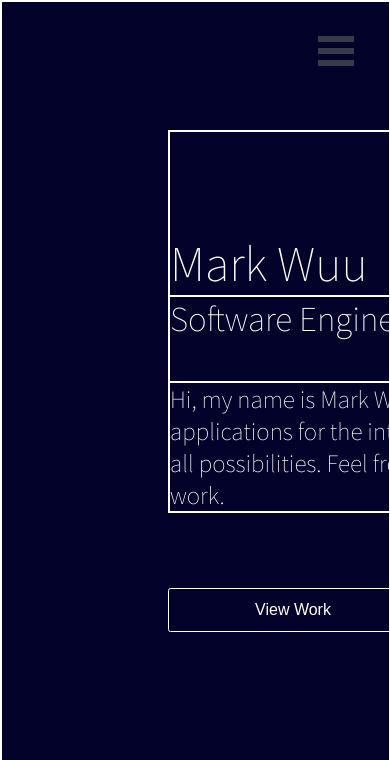
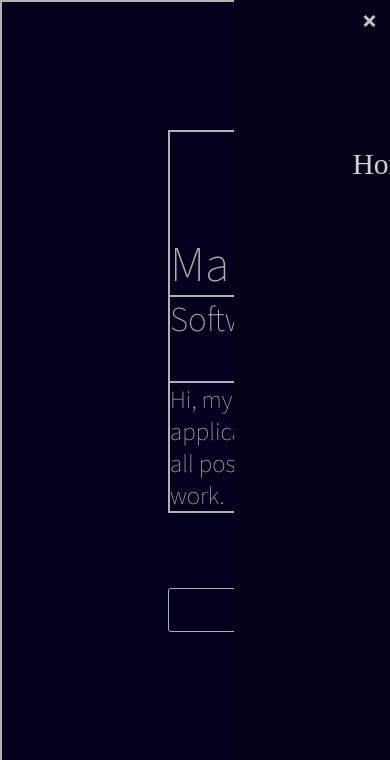
Before and after one commit to markwuu/home-page, a Gatsby site: page / in a window 390 px wide. Both pictures are taken after a click on the button "View Work". Shown: the top 760 px of the page. Built offline with nearby package versions, Linux system fonts and the light colour scheme; Gatsby itself is replaced by a stand-in of ours.

Commit message:
Connected view work button with hamburger menu

```diff
--- a/src/components/Sidebar.js
+++ b/src/components/Sidebar.js
@@ -1,79 +1,77 @@
 import React from "react"
 import Menu from "react-burger-menu/lib/menus/slide"
-import styled from "styled-components"
 import ainafinda from "../../assets/ainafinda.png"
 import bookfinder from "../../assets/bookfinder.png"
 
-const StyledBurgerMenu = styled.div`
-  .bm-burger-button {
-    position: fixed;
-    width: 36px;
-    height: 30px;
-    right: 36px;
-    top: 36px;
-  }
-  .bm-burger-bars {
-    background: #373a47;
-  }
-  .bm-item {
-    text-align: center;
-    display: inline-block;
-    text-decoration: none;
-    margin-bottom: 5vh;
-    color: #d1d1d1;
-    transition: color 0.2s;
-  }
-  .bm-cross-button {
-    height: 25px;
-    width: 25px;
-  }
-  .bm-cross {
-    background: #bdc3c7;
-  }
-  .bm-item:hover {
-    display: inline-block;
-  }
+var styles = {
+  bmBurgerButton: {
+    position: "fixed",
+    width: "36px",
+    height: "30px",
+    right: "36px",
+    top: "36px",
+  },
+  bmBurgerBars: {
+    background: "#373a47",
+  },
+  bmItem: {
+    textAlign: "center",
+    display: "inline-block",
+    textDecoration: "none",
+    marginBottom: "5vh",
+    color: "#d1d1d1",
+    transition: "color 0.2s",
+  },
+  bmCrossButton: {
+    height: "25px",
+    width: "25px",
+  },
+  bmCross: {
+    background: "#bdc3c7",
+  },
+  // bm-item:hover: {
+  //   display: 'inline-block'
+  // },
 
-  .bm-menu-wrap {
-    position: fixed;
-    height: 100%;
-  }
-  .bm-menu {
-    background: #000016;
-    padding: 2.5em 1.5em 0;
-    font-size: 1.85em;
-  }
-  .bm-item-list {
-    color: #b8b7ad;
-    padding: 2.5em;
-  }
-  .bm-overlay {
-    background: rgba(0, 0, 0, 0.3);
-  }
-`
-
+  bmMenuWrap: {
+    position: "fixed",
+    height: "100%",
+  },
+  bmMenu: {
+    background: "#000016",
+    padding: "2.5em 1.5em 0",
+    fontSize: "1.85em",
+  },
+  bmItemList: {
+    color: "#b8b7ad",
+    padding: "2.5em",
+  },
+  bmOverlay: {
+    background: "rgba(0, 0, 0, 0.3)",
+  },
+}
 export default () => (
-  <StyledBurgerMenu>
-    <Menu right disableAutoFocus width="40%">
+  <React.Fragment>
+    <Menu styles={styles} right disableAutoFocus width="40%">
       <div>
-        <img src={ainafinda} />
+        <img src={ainafinda} alt="" />
       </div>
       <div>
         Lorem ipsum dolor sit amet consectetur adipisicing elit. Asperiores,
         quod!
       </div>
       <div>
-        <img src={bookfinder} />
+        <img src={bookfinder} alt="" />
       </div>
       <div>
         Lorem ipsum dolor sit, amet consectetur adipisicing elit. Eius, magni?
       </div>
       <div>
-        <img src={bookfinder} />
+        <img src={bookfinder} alt="" />
       </div>
       <div>
         Lorem ipsum dolor sit, amet consectetur adipisicing elit. Eius, magni?
       </div>
     </Menu>
-  </StyledBurgerMenu>
+  </React.Fragment>
 )
--- /dev/null
+++ b/src/components/Sidebar.module.css
@@ -0,0 +1,53 @@
+.bm-burger-button {
+  position: fixed;
+  width: 36px;
+  height: 30px;
+  right: 36px;
+  top: 36px;
+}
+
+.bm-burger-bars {
+  background: #373a47;
+}
+
+.bm-item {
+  text-align: center;
+  display: inline-block;
+  text-decoration: none;
+  margin-bottom: 5vh;
+  color: #d1d1d1;
+  transition: color 0.2s;
+}
+
+.bm-cross-button {
+  height: 25px;
+  width: 25px;
+}
+
+.bm-cross {
+  background: #bdc3c7;
+}
+
+.bm-item:hover {
+  display: inline-block;
+}
+
+.bm-menu-wrap {
+  position: fixed;
+  height: 100%;
+}
+
+.bm-menu {
+  background: #000016;
+  padding: 2.5em 1.5em 0;
+  font-size: 1.85em;
+}
+
+.bm-item-list {
+  color: #b8b7ad;
+  padding: 2.5em;
+}
+
+.bm-overlay {
+  background: rgba(0, 0, 0, 0.3);
+}
--- a/src/components/UI/Button.js
+++ b/src/components/UI/Button.js
@@ -1,8 +1,8 @@
 import React from "react"
 import buttonStyles from "./Button.module.css"
 
-export default ({ children }) => (
-  <button className={buttonStyles.button}>
-  {children}
+export default ({ children, ...props }) => (
+  <button className={buttonStyles.button} {...props}>
+    {children}
   </button>
 )
--- /dev/null
+++ b/src/global.module.css
@@ -0,0 +1,53 @@
+.bm-burger-button {
+  position: fixed;
+  width: 36px;
+  height: 30px;
+  right: 36px;
+  top: 36px;
+}
+
+.bm-burger-bars {
+  background: #373a47;
+}
+
+.bm-item {
+  text-align: center;
+  display: inline-block;
+  text-decoration: none;
+  margin-bottom: 5vh;
+  color: #d1d1d1;
+  transition: color 0.2s;
+}
+
+.bm-cross-button {
+  height: 25px;
+  width: 25px;
+}
+
+.bm-cross {
+  background: #bdc3c7;
+}
+
+.bm-item:hover {
+  display: inline-block;
+}
+
+.bm-menu-wrap {
+  position: fixed;
+  height: 100%;
+}
+
+.bm-menu {
+  background: #000016;
+  padding: 2.5em 1.5em 0;
+  font-size: 1.85em;
+}
+
+.bm-item-list {
+  color: #b8b7ad;
+  padding: 2.5em;
+}
+
+.bm-overlay {
+  background: rgba(0, 0, 0, 0.3);
+}
--- a/src/pages/index.js
+++ b/src/pages/index.js
@@ -10,9 +10,82 @@ import Button from "../components/UI/Button"
 import Panel from "../components/UI/Panel"
 import Container from "../components/UI/Container"
 import Sidebar from "../components/Sidebar"
+import Menu from "react-burger-menu/lib/menus/slide"
 
-export default () => (
-  <React.Fragment>
+export default class HomePage extends React.Component {
+  constructor(props) {
+    super(props)
+    this.state = {
+      menuOpen: false,
+    }
+  }
+
+  handleStateChange(state) {
+    this.setState({ menuOpen: state.isOpen })
+  }
+
+  closeMenu() {
+    this.setState({ menuOpen: false })
+  }
+
+  toggleMenu() {
+    this.setState(state => ({ menuOpen: true }))
+  }
+
+  testClick() {
+    console.log("im working!")
+  }
+
+  render() {
+    var styles = {
+      bmBurgerButton: {
+        position: "fixed",
+        width: "36px",
+        height: "30px",
+        right: "36px",
+        top: "36px",
+      },
+      bmBurgerBars: {
+        background: "#373a47",
+      },
+      bmItem: {
+        textAlign: "center",
+        display: "inline-block",
+        textDecoration: "none",
+        marginBottom: "5vh",
+        color: "#d1d1d1",
+        transition: "color 0.2s",
+      },
+      bmCrossButton: {
+        height: "25px",
+        width: "25px",
+      },
+      bmCross: {
+        background: "#bdc3c7",
+      },
+      // bm-item:hover: {
+      //   display: 'inline-block'
+      // },
+
+      bmMenuWrap: {
+        position: "fixed",
+        height: "100%",
+      },
+      bmMenu: {
+        background: "#000016",
+        padding: "2.5em 1.5em 0",
+        fontSize: "1.85em",
+      },
+      bmItemList: {
+        color: "#b8b7ad",
+        padding: "2.5em",
+      },
+      bmOverlay: {
+        background: "rgba(0, 0, 0, 0.3)",
+      },
+    }
+    return (
+      <>
         <Helmet>
           <style>
             {`body {
@@ -26,7 +99,21 @@ export default () => (
             rel="stylesheet"
           />
         </Helmet>
-    <Sidebar />
+        {/* <Sidebar
+          isOpen={this.state.menuOpen}
+          onStateChange={state => this.handleStateChange(state)}
+        /> */}
+        <Menu
+          styles={styles}
+          right
+          width="40%"
+          isOpen={this.state.menuOpen}
+          onStateChange={state => this.handleStateChange(state)}
+        >
+          <a id="home" className="menu-item" href="/">
+            Home
+          </a>
+        </Menu>
         <Body>
           <Panel>
             <Container>
@@ -38,7 +125,9 @@ export default () => (
                 browse through my work.
               </About>
             </Container>
-        <Button>View Work</Button>
+            <Button onClick={() => this.toggleMenu()} h={5}>
+              View Work
+            </Button>
           </Panel>
           <Panel />
         </Body>
@@ -48,5 +137,7 @@ export default () => (
           <GithubIcon />
           <EmailIcon />
         </Footer>
-  </React.Fragment>
+      </>
     )
+  }
+}
```
Also changed, not shown: assets/icons.js (+0 -14 lines). Lines whose indentation alone changed are shown as unchanged.
